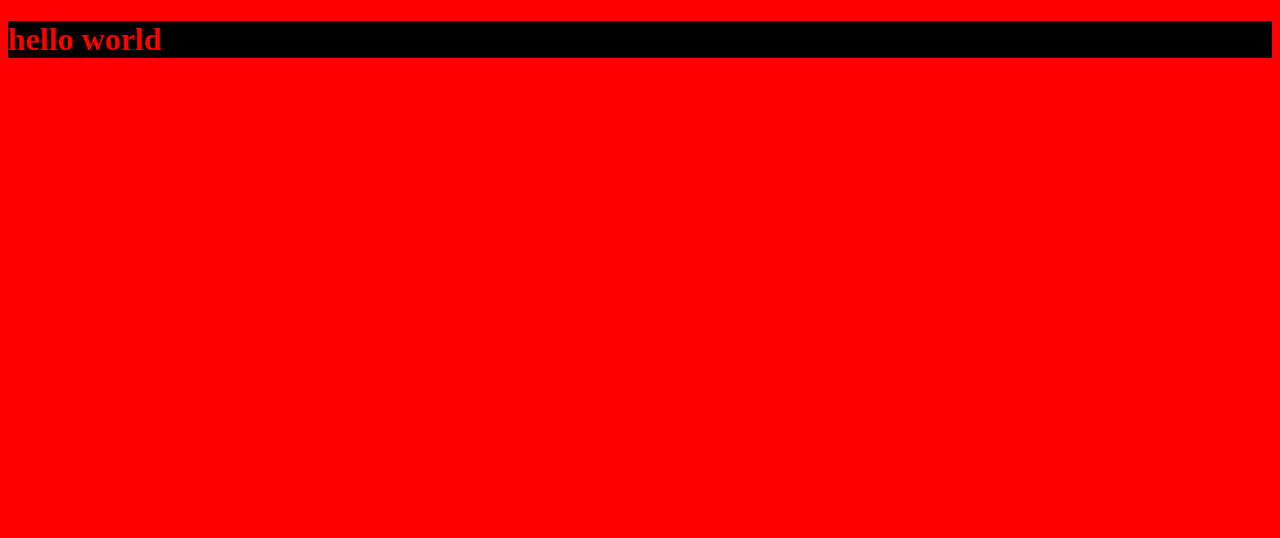
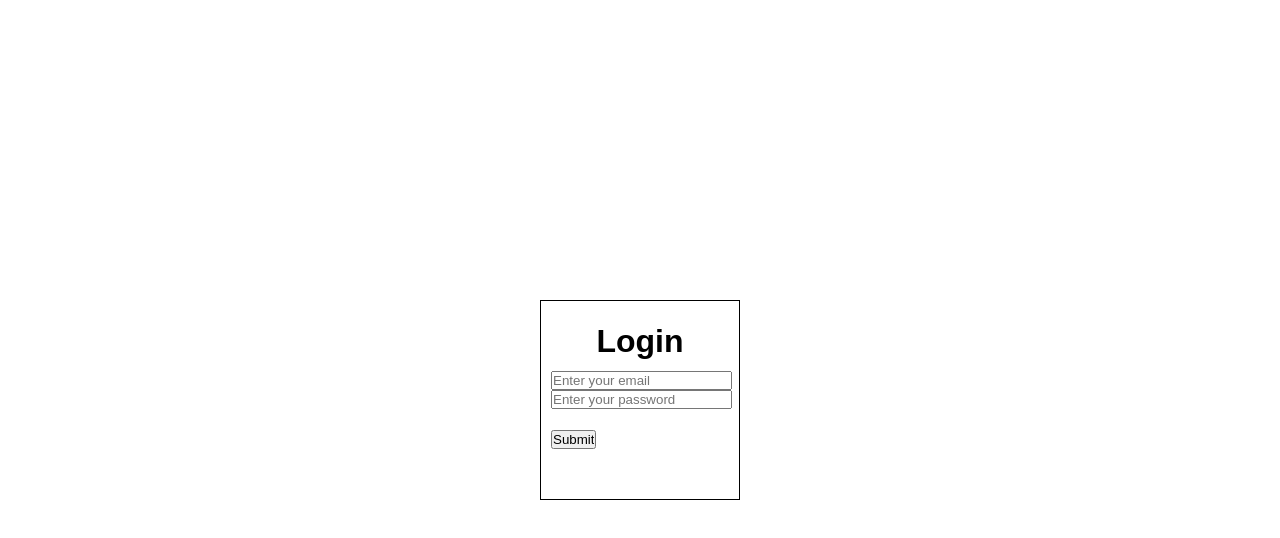
Before and after one commit to WalidAlintissar/firstproject, a plain HTML site: page index.html in a window 1280 px wide. Drawn offline with Linux system fonts and the light colour scheme.

Commit message:
add the two files

```diff
--- a/index.html
+++ b/index.html
@@ -8,6 +8,17 @@
     <title>Document</title>
 </head>
 <body>
-    <h1> hello world</h1>
+    <div class="ex-log">
+    <div class="head">
+        <h1>Login</h1>
+    </div>
+    <div class="side">
+        <input type="email" required placeholder="Enter your email">
+        <input type="password" required placeholder="Enter your password">
+    </div>
+    <div class="log">
+        <input type="submit">
+    </div>
+</div>
 </body>
 </html>
--- a/master.css
+++ b/master.css
@@ -1,8 +1,37 @@
-body {
-    background-color: red;
+* {
+    box-sizing: border-box;
+    margin: 0px;
+    padding: 0px;
 }
 
-h1 {
-    color: red;
-    background-color: black;
+body {
+    font-family: sans-serif;
 }
+
+
+.ex-log {
+    position: absolute;
+    top: 50%;
+    left: 50%;
+    transform: translate(-50%, -50%);
+    width: 200px;
+    height: 200px;
+    border: 1px solid;
+    padding: 10px;
+    line-height: 60px;
+}
+
+.head {
+    display: flex;
+    justify-content: center;
+    width: 100%;
+}
+
+.head h1 {
+    font-size: 32px;
+}
+
+.side {
+    display: flex;
+    flex-wrap: wrap;
+}
```
